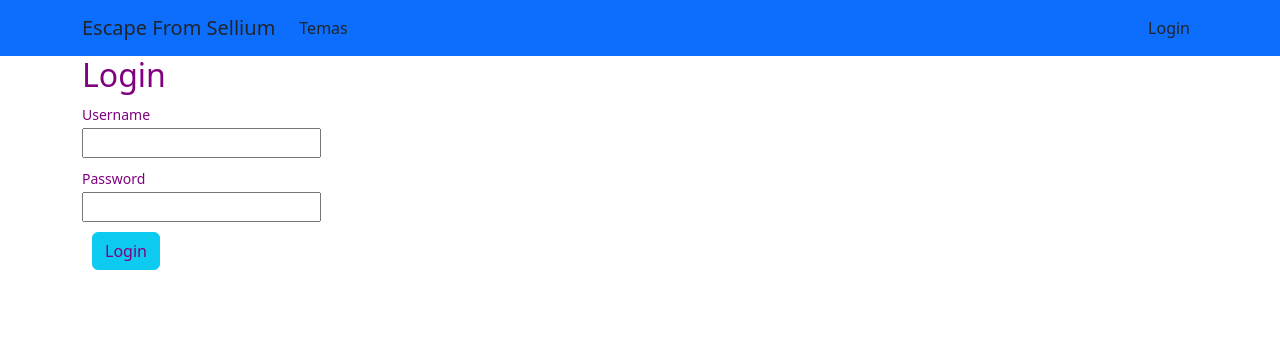
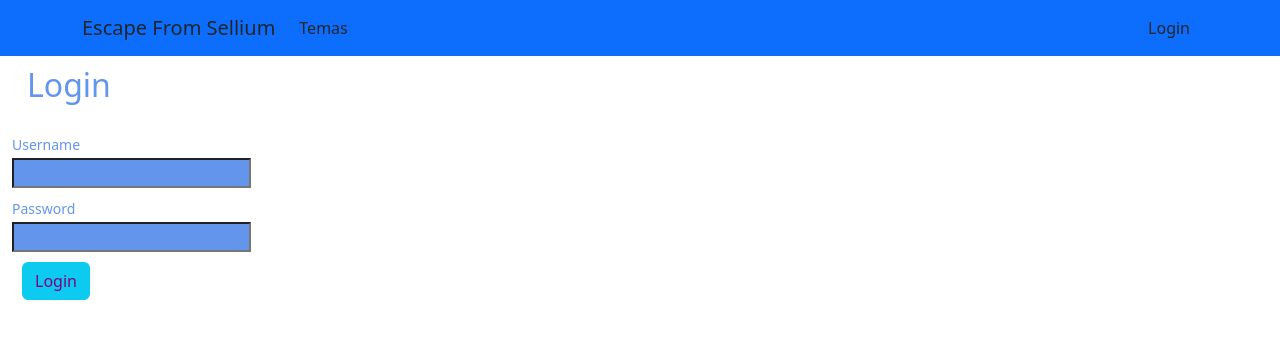
Before and after one commit to hgoncal2/efs, a React (Create React App) app: page /login in a window 1280 px wide. Shown: the top 338 px of the page. Built offline with nearby package versions, Linux system fonts and the light colour scheme; no server answers.

Commit message:
Update Login.js

```diff
--- a/src/Pages/Login.js
+++ b/src/Pages/Login.js
@@ -4,7 +4,7 @@ import Axios from "axios";
 import { Form, Button, Container, Row, Col, Alert } from 'react-bootstrap';
 
 import 'bootstrap/dist/css/bootstrap.min.css';
-import { TextLeft } from "react-bootstrap-icons";
+import { Border, BorderBottom, TextLeft } from "react-bootstrap-icons";
 
 export const Login = () => {
   const [error, setError] = useState('');
@@ -45,17 +45,18 @@ export const Login = () => {
   };
 
   return (
-    <Container  style={{color: 'purple', display: 'flex'}}>
+    <Container  style={{float:'left ', color: '#6495ED ', display: 'flex ', width:'300vh '}}>
     <div className="row">
       <div col-md={4}>
-        <div>
-            <h2 style={{display:'flex', width:'100%'}}>Login</h2>
+        <div style={{margin:"10px 10px 30px 15px "}}>
+            <h2 style={{display:'flex ', width:'100% '}}>Login</h2>
         </div>
         <form onSubmit={login}>
           <div style={{margin:'10px 10px 10px 0px'}} >
-            <label style={{float:'left' }} htmlFor="Username">Username</label>
+            <label style={{float:'left ' }} htmlFor="Username">Username</label>
             <br />
             <input
+              style={{backgroundColor:'#6495ED'}}
               type="text"
               id="username"
               value={username}
@@ -64,9 +65,10 @@ export const Login = () => {
           </div>
 
           <div style={{margin:'10px 10px 10px 0px'}}>
-            <label style={{float:'left'}} htmlFor="Password">Password</label>
+            <label style={{float:'left '}} htmlFor="Password">Password</label>
             <br />
             <input
+              style={{backgroundColor:'#6495ED'}}
               type="password"
               id="password"
               value={password}
```
